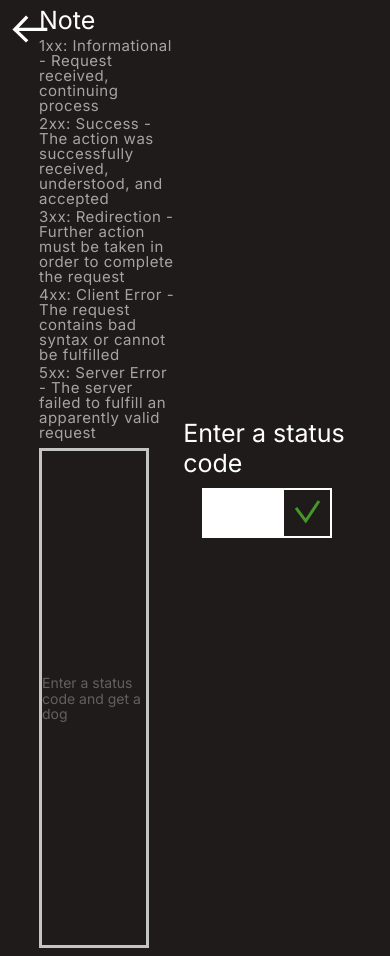
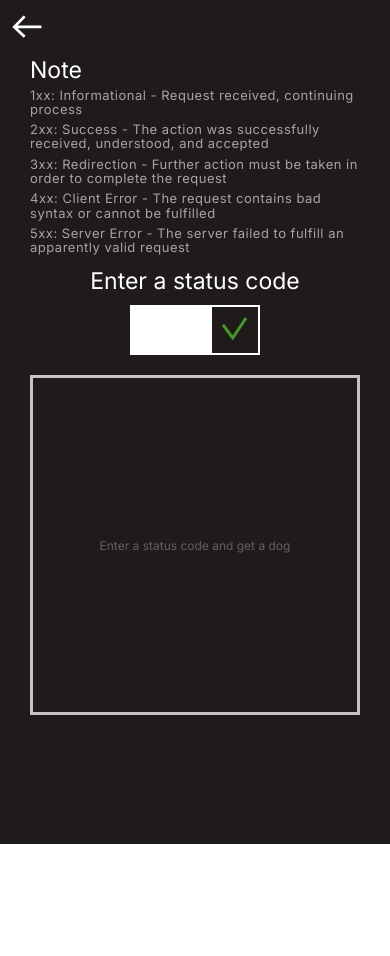
Before and after one commit to anastasia-vas/http-pets, a Vue app: page /dogs in a window 390 px wide. After the commit the page ends 844 px from the top, so only its background shows below. Built offline with nearby package versions, Linux system fonts and the light colour scheme.

Commit message:
added @media styles to Pet's pages

```diff
--- a/src/views/CatsPage.vue
+++ b/src/views/CatsPage.vue
@@ -5,7 +5,7 @@
         ><img src="../assets/back-arrow.svg" alt=""
       /></router-link>
     </div>
-    <div class="left-block">
+    <div class="note-block">
       <div class="note">
         <h2>Note</h2>
         <p>1xx: Informational - Request received, continuing process</p>
@@ -26,14 +26,14 @@
           request
         </p>
       </div>
+    </div>
+    <div class="image-block">
       <div class="image">
         <div class="empty" v-if="imgLink == ''">
           <div class="text">Enter a status code and get a cat</div>
         </div>
         <img :src="imgLink" v-else alt="" />
       </div>
-    </div>
-    <div class="right-block">
       <div class="get-image">
         <p>Enter a status code</p>
         <label>
@@ -73,9 +73,22 @@ export default {
 .cats {
   padding: 2% 10%;
   display: flex;
+  flex-direction: column;
   width: 100%;
   align-items: center;
   position: relative;
+  @media (max-width: 992px) {
+    padding: 4% 7%;
+  }
+  @media (max-width: 786px) {
+    padding: 6% 5%;
+  }
+  @media (max-width: 600px) {
+    padding: 11% 5%;
+  }
+  @media (max-width: 410px) {
+    padding: 15% 3%;
+  }
   .to-main-page {
     position: absolute;
     top: 15px;
@@ -83,30 +96,62 @@ export default {
     a {
       img {
         width: 12%;
+        @media (max-width: 786px) {
+          width: 10%;
+        }
       }
     }
   }
-  .left-block {
-    display: flex;
-    flex-direction: column;
-    margin: 0 2% 0 0;
-    width: 60%;
+  .note-block {
+    width: 100%;
+    text-align: left;
+    @media (max-width: 992px) {
+      width: 80%;
+    }
+    @media (max-width: 786px) {
+      width: 90%;
+    }
     .note {
       margin: 0 0 4% 0;
       h2 {
         font-size: 25px;
         line-height: 1;
         margin: 0 0 5px 0;
+        @media (max-width: 786px) {
+          font-size: 23px;
+        }
       }
       p {
         font-size: 15px;
-        line-height: 1;
+        line-height: 1.1;
         color: rgba($color: #fff, $alpha: 0.6);
-        margin: 3px 0;
+        margin: 4px 0;
         letter-spacing: 0.5px;
+        @media (max-width: 786px) {
+          font-size: 13px;
+          margin: 6px 0;
+        }
       }
     }
+  }
+  .image-block {
+    display: flex;
+    width: 100%;
+    @media (max-width: 992px) {
+      flex-direction: column-reverse;
+      justify-content: center;
+      align-items: center;
+    }
     .image {
+      width: 60%;
+      @media (max-width: 992px) {
+        display: flex;
+        justify-content: center;
+        width: 80%;
+      }
+      @media (max-width: 786px) {
+        width: 90%;
+      }
       .empty {
         display: flex;
         justify-content: center;
@@ -114,29 +159,55 @@ export default {
         width: 80%;
         height: 500px;
         border: 3px solid #c4c4c4;
+        @media (max-width: 1200px) {
+          height: 400px;
+        }
+        @media (max-width: 992px) {
+          width: 100%;
+          height: 450px;
+        }
+        @media (max-width: 786px) {
+          height: 400px;
+        }
+        @media (max-width: 600px) {
+          height: 380px;
+        }
+        @media (max-width: 410px) {
+          height: 340px;
+        }
         .text {
           font-size: 14px;
           line-height: 1.1;
           color: rgba($color: #fff, $alpha: 0.3);
           display: flex;
           align-self: center;
+          @media (max-width: 786px) {
+            font-size: 12px;
+          }
         }
       }
       img {
         width: 80%;
+        @media (max-width: 992px) {
+          width: 100%;
+        }
       }
     }
-  }
-  .right-block {
     .get-image {
       display: flex;
       flex-direction: column;
       justify-content: center;
       align-items: center;
+      @media (max-width: 992px) {
+        margin: 0 0 20px 0;
+      }
       p {
         font-size: 25px;
         line-height: 1.2;
         margin: 0 0 10px 0;
+        @media (max-width: 786px) {
+          font-size: 23px;
+        }
       }
       label {
         display: flex;
--- a/src/views/DogsPage.vue
+++ b/src/views/DogsPage.vue
@@ -5,7 +5,7 @@
         ><img src="../assets/back-arrow.svg" alt=""
       /></router-link>
     </div>
-    <div class="left-block">
+    <div class="note-block">
       <div class="note">
         <h2>Note</h2>
         <p>1xx: Informational - Request received, continuing process</p>
@@ -26,14 +26,14 @@
           request
         </p>
       </div>
+    </div>
+    <div class="image-block">
       <div class="image">
         <div class="empty" v-if="imgLink == ''">
           <div class="text">Enter a status code and get a dog</div>
         </div>
         <img :src="imgLink" @error="catchError()" v-else alt="" />
       </div>
-    </div>
-    <div class="right-block">
       <div class="get-image">
         <p>Enter a status code</p>
         <label>
@@ -76,9 +76,22 @@ export default {
 .dogs {
   padding: 2% 10%;
   display: flex;
+  flex-direction: column;
   width: 100%;
   align-items: center;
   position: relative;
+  @media (max-width: 992px) {
+    padding: 4% 7%;
+  }
+  @media (max-width: 786px) {
+    padding: 6% 5%;
+  }
+  @media (max-width: 600px) {
+    padding: 11% 5%;
+  }
+  @media (max-width: 410px) {
+    padding: 15% 3%;
+  }
   .to-main-page {
     position: absolute;
     top: 15px;
@@ -86,30 +99,62 @@ export default {
     a {
       img {
         width: 12%;
+        @media (max-width: 786px) {
+          width: 10%;
+        }
       }
     }
   }
-  .left-block {
-    display: flex;
-    flex-direction: column;
-    margin: 0 2% 0 0;
-    width: 60%;
+  .note-block {
+    width: 100%;
+    text-align: left;
+    @media (max-width: 992px) {
+      width: 80%;
+    }
+    @media (max-width: 786px) {
+      width: 90%;
+    }
     .note {
       margin: 0 0 4% 0;
       h2 {
         font-size: 25px;
         line-height: 1;
         margin: 0 0 5px 0;
+        @media (max-width: 786px) {
+          font-size: 23px;
+        }
       }
       p {
         font-size: 15px;
-        line-height: 1;
+        line-height: 1.1;
         color: rgba($color: #fff, $alpha: 0.6);
-        margin: 3px 0;
+        margin: 4px 0;
         letter-spacing: 0.5px;
+        @media (max-width: 786px) {
+          font-size: 13px;
+          margin: 6px 0;
+        }
       }
     }
+  }
+  .image-block {
+    display: flex;
+    width: 100%;
+    @media (max-width: 992px) {
+      flex-direction: column-reverse;
+      justify-content: center;
+      align-items: center;
+    }
     .image {
+      width: 60%;
+      @media (max-width: 992px) {
+        display: flex;
+        justify-content: center;
+        width: 80%;
+      }
+      @media (max-width: 786px) {
+        width: 90%;
+      }
       .empty {
         display: flex;
         justify-content: center;
@@ -117,29 +162,55 @@ export default {
         width: 80%;
         height: 500px;
         border: 3px solid #c4c4c4;
+        @media (max-width: 1200px) {
+          height: 400px;
+        }
+        @media (max-width: 992px) {
+          width: 100%;
+          height: 450px;
+        }
+        @media (max-width: 786px) {
+          height: 400px;
+        }
+        @media (max-width: 600px) {
+          height: 380px;
+        }
+        @media (max-width: 410px) {
+          height: 340px;
+        }
         .text {
           font-size: 14px;
           line-height: 1.1;
           color: rgba($color: #fff, $alpha: 0.3);
           display: flex;
           align-self: center;
+          @media (max-width: 786px) {
+            font-size: 12px;
+          }
         }
       }
       img {
         width: 80%;
+        @media (max-width: 992px) {
+          width: 100%;
+        }
       }
     }
-  }
-  .right-block {
     .get-image {
       display: flex;
       flex-direction: column;
       justify-content: center;
       align-items: center;
+      @media (max-width: 992px) {
+        margin: 0 0 20px 0;
+      }
       p {
         font-size: 25px;
         line-height: 1.2;
         margin: 0 0 10px 0;
+        @media (max-width: 786px) {
+          font-size: 23px;
+        }
       }
       label {
         display: flex;
```
